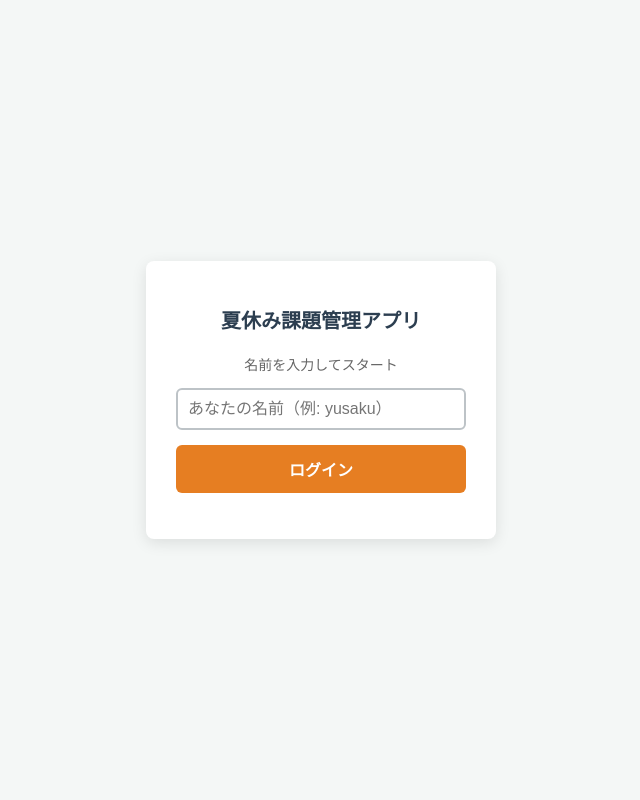
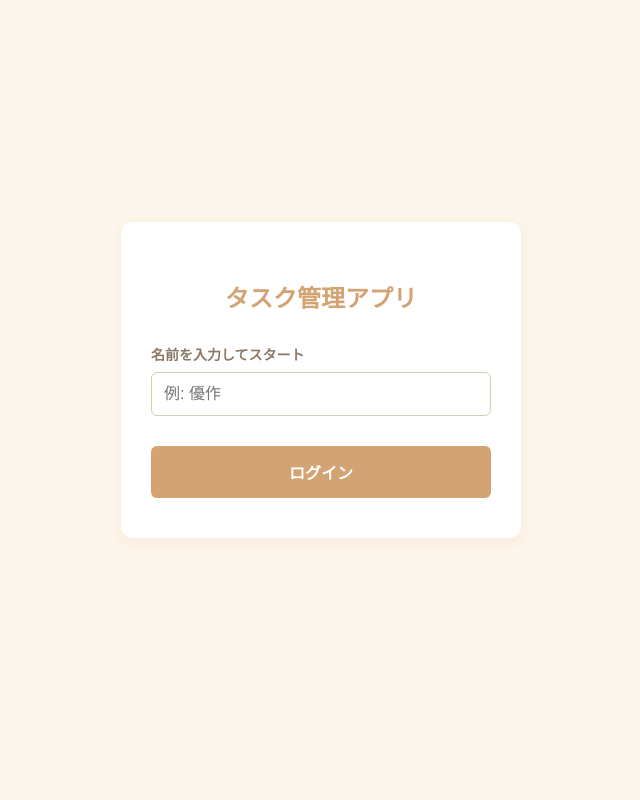
Before and after one commit to yusamiu/kadai_app, a Flask app: page /login in a window 1280 px wide. Shown: the whole page, without its empty margins (319-959 px from the left). Run offline with Flask 3, Linux system fonts and the light colour scheme; some libraries are stand-ins or nearby versions.

Commit message:
変更８

```diff
--- a/templates/login.html
+++ b/templates/login.html
@@ -1,66 +1,30 @@
-<html>
+<!DOCTYPE html>
+<html lang="ja">
 <head>
+    <meta charset="UTF-8">
     <meta name="viewport" content="width=device-width, initial-scale=1.0">
-        <title>ログイン - 夏休み課題管理アプリ</title>
+    <title>ログイン - タスク管理アプリ</title>
     <style>
-            body {
-                background-color: #f4f7f6;
-                font-family: 'Helvetica Neue', Arial, sans-serif;
-                display: flex;
-                justify-content: center;
-                align-items: center;
-                height: 100vh;
-                margin: 0;
-                padding: 10px; /* スマホの端っこにピッタリくっつかないように隙間を追加 */
-                box-sizing: border-box;
-            }
-            .login-box {
-                background: white;
-                padding: 30px;
-                border-radius: 8px;
-                box-shadow: 0 4px 15px rgba(0,0,0,0.1);
-                text-align: center;
-                width: 100%;       /* スマホの画面幅に合わせる */
-                max-width: 350px;  /* パソコンで見ても大きくなりすぎない限界値 */
-                box-sizing: border-box; /* パディングを含めたサイズ計算にする */
-            }
-            h1 {
-                color: #2c3e50;
-                font-size: 20px;
-                margin-bottom: 20px;
-            }
-            input[type="text"] {
-                width: 100%;
-                padding: 10px;
-                margin-bottom: 15px;
-                border: 2px solid #bdc3c7;
-                border-radius: 6px;
-                font-size: 16px;
-                box-sizing: border-box;
-            }
-            button {
-                background-color: #e67e22;
-                color: white;
-                border: none;
-                padding: 12px;
-                border-radius: 6px;
-                cursor: pointer;
-                font-size: 16px;
-                font-weight: bold;
-                width: 100%;
-            }
-            button:hover {
-                background-color: #d35400;
-            }
+        body { font-family: 'Helvetica Neue', Arial, sans-serif; background: #fdf6ec; margin: 0; padding: 20px; color: #4a3728; display: flex; align-items: center; justify-content: center; min-height: 90vh; }
+        .login-container { max-width: 400px; width: 100%; background: white; padding: 40px 30px; border-radius: 12px; box-shadow: 0 4px 15px rgba(212, 163, 115, 0.15); box-sizing: border-box; }
+        h1 { text-align: center; color: #d4a373; margin-bottom: 30px; font-size: 24px; }
+        form { display: flex; flex-direction: column; gap: 20px; }
+        .input-group { display: flex; flex-direction: column; gap: 8px; }
+        label { font-size: 14px; font-weight: bold; color: #8c7865; }
+        input[type="text"] { padding: 12px; border: 1px solid #ccd5ae; border-radius: 6px; font-size: 16px; background: white; color: #4a3728; width: 100%; box-sizing: border-box; }
+        button.login-btn { background: #d4a373; color: white; border: none; padding: 14px; border-radius: 6px; font-weight: bold; cursor: pointer; font-size: 16px; margin-top: 10px; }
+        button.login-btn:hover { background: #c69465; }
     </style>
 </head>
 <body>
-        <div class="login-box">
-            <h1>夏休み課題管理アプリ</h1>
-            <p style="font-size: 14px; color: #666;">名前を入力してスタート</p>
+    <div class="login-container">
+        <h1>タスク管理アプリ</h1>
         <form action="/login" method="POST">
-                <input type="text" name="username" placeholder="あなたの名前（例: yusaku）" required>
-                <button type="submit">ログイン</button>
+            <div class="input-group">
+                <label for="username">名前を入力してスタート</label>
+                <input type="text" id="username" name="username" placeholder="例: 優作" required autocomplete="off">
+            </div>
+            <button type="submit" class="login-btn">ログイン</button>
         </form>
     </div>
 </body>
```
Also changed, not shown: templates/index.html (+47 -5 lines). Lines whose indentation alone changed are shown as unchanged.
